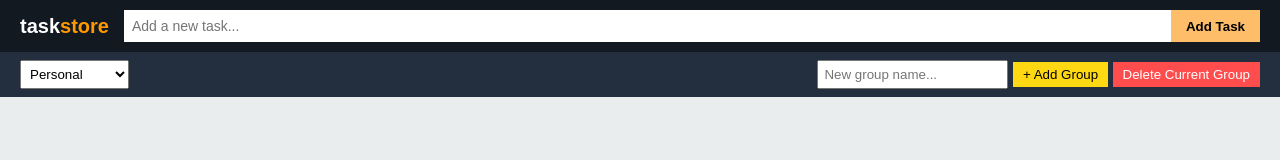
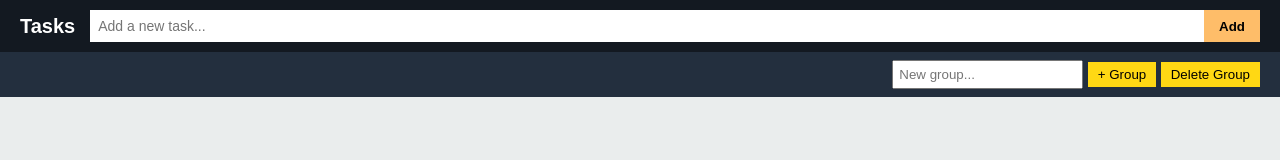
Before and after one commit to Builder-dark/web-for-tracking, a plain HTML site: page index.html in a window 1280 px wide. Drawn offline with Linux system fonts and the light colour scheme.

Commit message:
minimalism

```diff
--- a/index.html
+++ b/index.html
@@ -2,31 +2,26 @@
 <html lang="en">
 <head>
   <meta charset="UTF-8">
-  <title>Amazon Style Tasks</title>
+  <meta name="viewport" content="width=device-width, initial-scale=1.0">
+  <title>Minimal Task Manager</title>
   <link rel="stylesheet" href="style.css">
 </head>
 <body>
 
   <header class="navbar">
-    <div class="logo">task<span>store</span></div>
-
+    <div class="logo">Tasks</div>
     <div class="search-box">
       <input type="text" id="taskInput" placeholder="Add a new task...">
-      <button id="addBtn">Add Task</button>
+      <button id="addBtn">Add</button>
     </div>
   </header>
 
   <div class="subnav">
-    <select id="categorySelect">
-      <option value="Personal">Personal</option>
-      <option value="Work">Work</option>
-      <option value="Assignments">Assignments</option>
-    </select>
-
-    <div class="group-control">
-      <input type="text" id="newGroupInput" placeholder="New group name...">
-      <button id="addGroupBtn">+ Add Group</button>
-      <button id="deleteGroupBtn" class="btn-danger-sm">Delete Current Group</button>
+    <div class="tabs" id="tabsContainer"></div>
+    <div class="group-controls">
+      <input type="text" id="newGroupInput" placeholder="New group...">
+      <button id="addGroupBtn">+ Group</button>
+      <button id="deleteGroupBtn" class="btn-text-danger">Delete Group</button>
     </div>
   </div>
 
```
